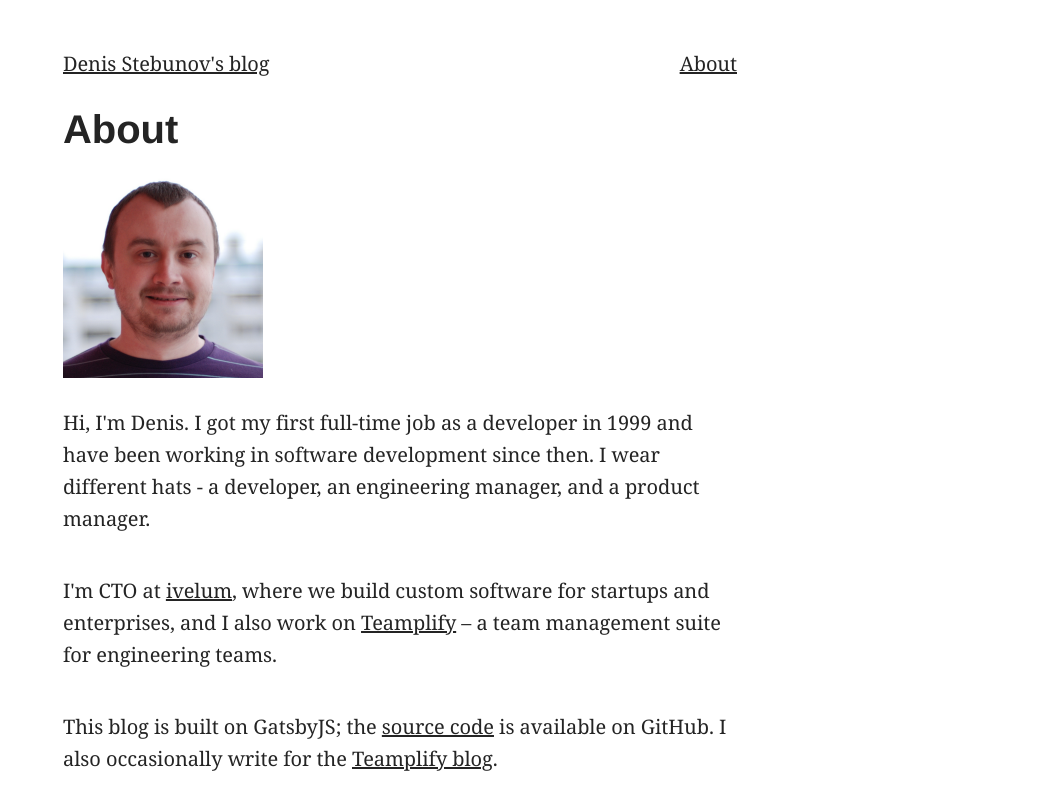
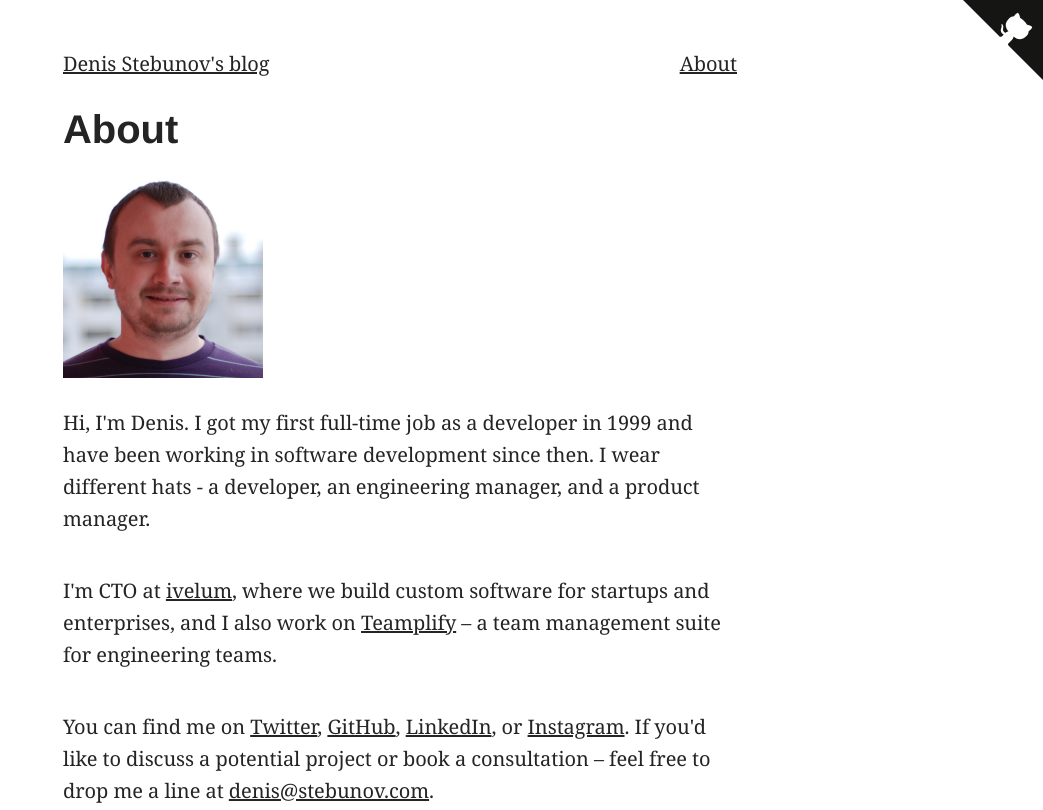
Before and after one commit to stebunovd/blog, a Gatsby site: page /about in a window 1280 px wide. Shown: the top 810 px of the page, without its empty margins (237-1280 px from the left). Built offline with nearby package versions, Linux system fonts and the light colour scheme; Gatsby itself is replaced by a stand-in of ours.

Commit message:
added GitHub corner

```diff
--- a/src/layout/GenericLayout.jsx
+++ b/src/layout/GenericLayout.jsx
@@ -7,6 +7,51 @@
 export default function GenericLayout({ children }) {
   return (
     <>
+      <a
+        aria-label="View source on GitHub"
+        href="https://github.com/stebunovd/blog"
+      >
+        <svg
+          width="80"
+          height="80"
+          viewBox="0 0 250 250"
+          style={{
+            border: 0,
+            color: '#fff',
+            fill: '#151513',
+            position: 'absolute',
+            right: 0,
+            top: 0,
+            zIndex: -1,
+          }}
+          aria-hidden="true"
+        >
+          <path d="M0,0 L115,115 L130,115 L142,142 L250,250 L250,0 Z" />
+          <path
+            d={
+              'M128.3,109.0 C113.8,99.7 119.0,89.6 119.0,89.6 C122.0,82.7 120.5,78.6 120.5,78.6'
+              + ' C119.2,72.0 123.4,76.3 123.4,76.3 C127.3,80.9 125.5,87.3 125.5,87.3 C122.9,97.6'
+              + ' 130.6,101.9 134.4,103.2'
+            }
+            fill="currentColor"
+            style={{
+              transformOrigin: '130px 106px',
+            }}
+          />
+          <path
+            d={
+              'M115.0,115.0 C114.9,115.1 118.7,116.5 119.8,115.4 L133.7,101.6 C136.9,99.2'
+              + ' 139.9,98.4 142.2,98.6 C133.8,88.0 127.5,74.4 143.8,58.0 C148.5,53.4 154.0,51.2'
+              + ' 159.7,51.0 C160.3,49.4 163.2,43.6 171.4,40.1 C171.4,40.1 176.1,42.5 178.8,56.2'
+              + ' C183.1,58.6 187.2,61.8 190.9,65.4 C194.5,69.0 197.7,73.2 200.1,77.6 C213.8,80.2'
+              + ' 216.3,84.9 216.3,84.9 C212.7,93.1 206.9,96.0 205.4,96.6 C205.1,102.4 203.0,107.8'
+              + ' 198.3,112.5 C181.9,128.9 168.3,122.5 157.7,114.1 C157.9,116.9 156.7,120.9'
+              + ' 152.7,124.9 L141.0,136.5 C139.8,137.7 141.6,141.9 141.8,141.8 Z'
+            }
+            fill="currentColor"
+          />
+        </svg>
+      </a>
       <nav>
         <Link to="/">Denis Stebunov&apos;s blog</Link>
         <ul className="topNavMenu">
--- a/src/pages/about.jsx
+++ b/src/pages/about.jsx
@@ -32,20 +32,6 @@
         {' '}
         – a team management suite for engineering
         teams.
-      </p>
-      <p>
-        This blog is built on GatsbyJS; the
-        {' '}
-        <a href="https://github.com/stebunovd/blog">
-          source code
-        </a>
-        {' '}
-        is available on GitHub. I also occasionally write for the
-        {' '}
-        <a href="https://teamplify.com/blog/">
-          Teamplify blog
-        </a>
-        .
       </p>
       <p>
         You can find me on
```
